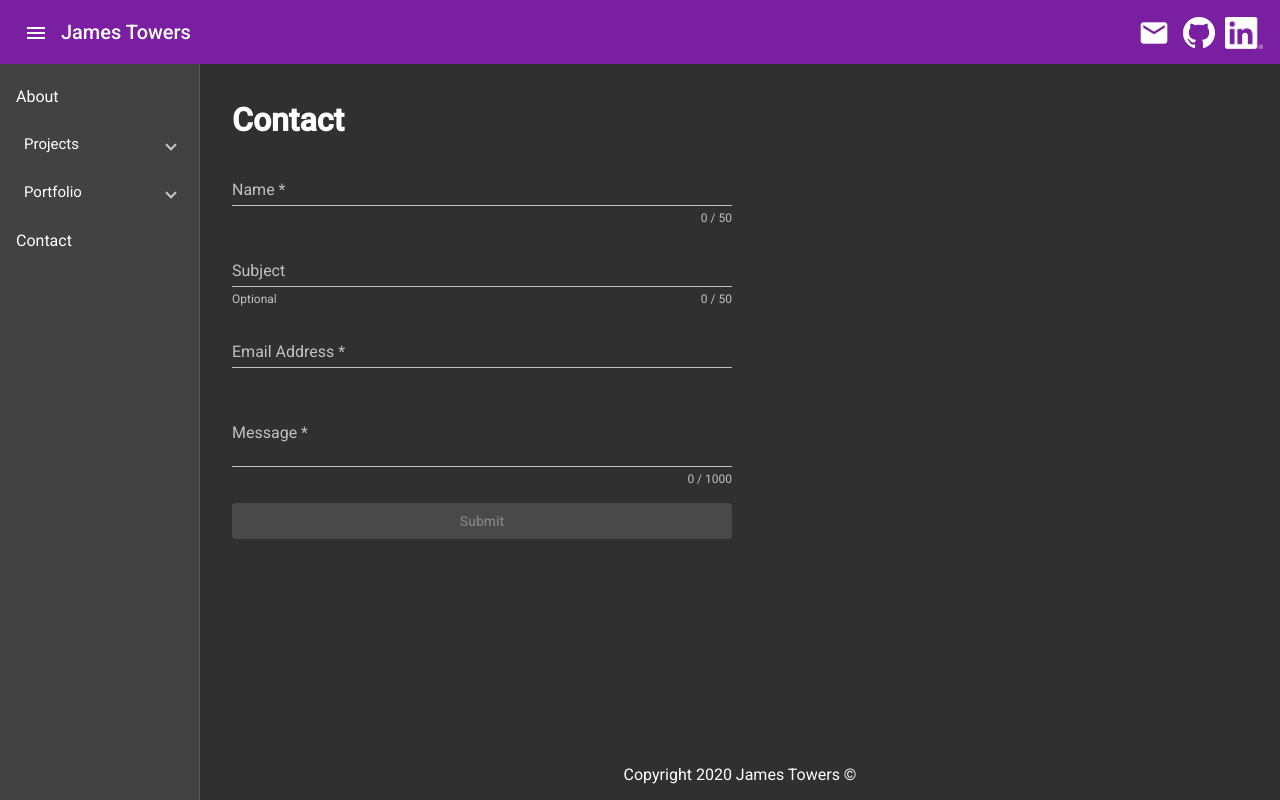
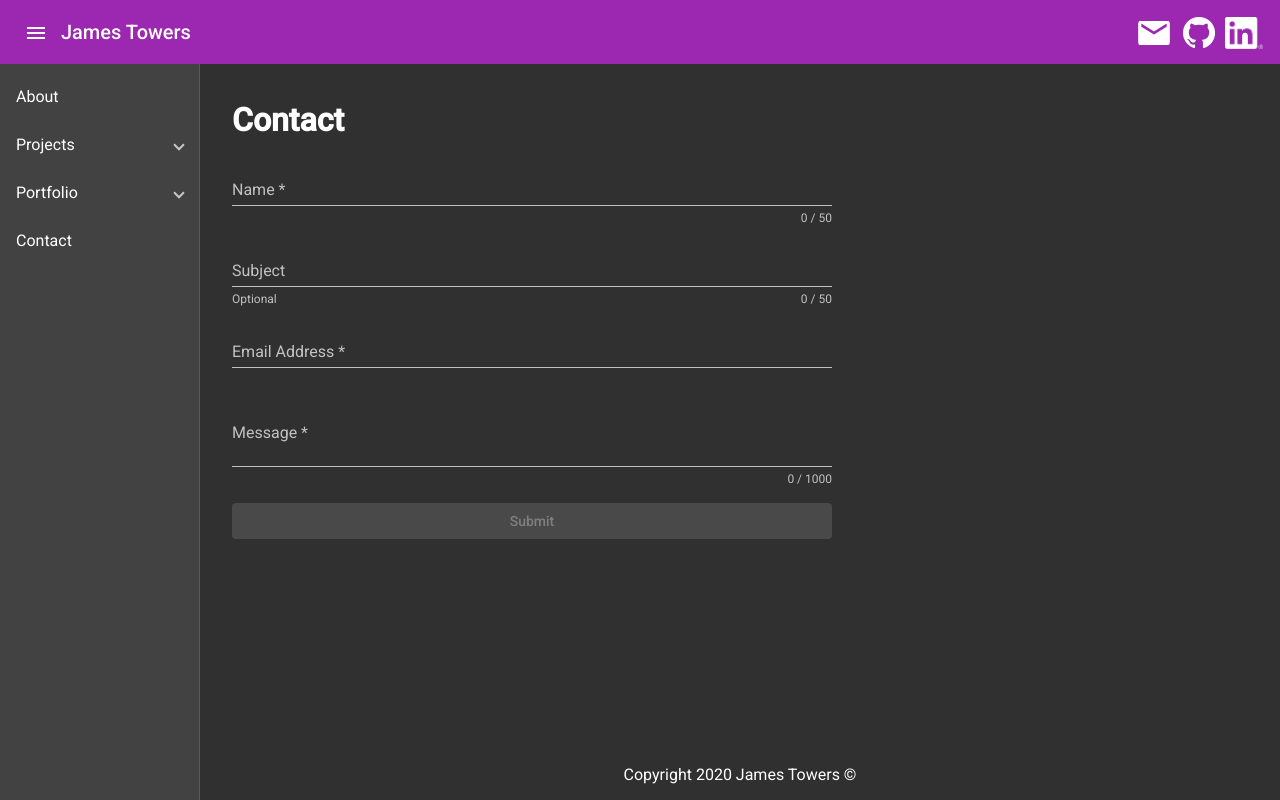
Before and after one commit to jamtowers/Website, an Angular app: page /contact in a window 1280 px wide. Built offline with nearby package versions, Linux system fonts and the light colour scheme.

Commit message:
Updated Styling

```diff
--- a/angular.json
+++ b/angular.json
@@ -30,8 +30,8 @@
               "src/php"
             ],
             "styles": [
-              "./node_modules/@angular/material/prebuilt-themes/purple-green.css",
-              "src/styles.scss"
+              "src/styles.scss",
+              "src/theming.scss"
             ],
             "scripts": []
           },
--- a/src/app/app.component.scss
+++ b/src/app/app.component.scss
@@ -26,7 +26,7 @@
 }
 
 .mailIcon{
-  width: 32px;
-  font-size: 32px;
+  width: 38px;
+  font-size: 38px;
   text-align: center;
 }
--- a/src/app/contact/contact.component.scss
+++ b/src/app/contact/contact.component.scss
@@ -2,7 +2,7 @@
   display: flex;
   flex-direction: column;
   min-width: 150px;
-  max-width: 500px;
+  max-width: 600px;
   width: 100%;
 }
 
--- a/src/styles.scss
+++ b/src/styles.scss
@@ -16,6 +16,21 @@ footer {
   text-align: center;
 }
 
-a {
-    color: lightblue;
+/// Angular Material Overrides
+// sidebar
+.mat-drawer-inner-container {
+
+  .mat-expansion-panel-header {
+    padding: 0 16px !important;
+    font-size: 16px;
+  }
+
+  .mat-expansion-panel-body {
+    padding: 0;
+
+    &>a>div {
+      padding: 0 24px !important;
+      font-size: 15px;
+    }
+  }
 }
--- /dev/null
+++ b/src/theme-mixins.scss
@@ -0,0 +1,30 @@
+@import '~@angular/material/theming';
+
+@mixin app-theme($theme) {
+  $primary: map-get($theme, primary);
+  $accent: map-get($theme, accent);
+
+  // Inline link colouring
+  a:not(.mat-list-item):not(.mat-button-base) {
+    color: mat-color($accent);
+
+    &:hover { // mouse over
+      color: mat-color($accent, lighter);
+    }
+
+    &:active { // during click
+      color: mat-color($accent, darker);
+    }
+  }
+}
+
+// typography editing isn't needed atm
+// @mixin app-typography($config) {
+//   a {
+//     font: {
+//       family: mat-font-family($config, body-1);
+//       size: mat-font-size($config, body-1);
+//       weight: mat-font-weight($config, body-1);
+//     }
+//   }
+// }
--- /dev/null
+++ b/src/theming.scss
@@ -0,0 +1,29 @@
+@import '~@angular/material/theming';
+@import './theme-mixins.scss';
+
+// Include the common styles for Angular Material.
+@include mat-core();
+
+// Define the default theme (same as the example above).
+$default-primary: mat-palette($mat-purple);
+$default-accent:  mat-palette($mat-green, A400, A200, A700);
+$default-warn:    mat-palette($mat-red);
+$default-theme:   mat-dark-theme($default-primary, $default-accent, $default-warn);
+
+// Include the default theme styles.
+@include angular-material-theme($default-theme);
+// Include theme styles for custom components.
+@include app-theme($default-theme);
+
+// Light theme
+$light-primary: mat-palette($mat-blue-grey);
+$light-accent:  mat-palette($mat-amber, A200, A100, A400);
+$light-warn:    mat-palette($mat-deep-orange);
+$light-theme:   mat-dark-theme($light-primary, $light-accent, $light-warn);
+
+// Include the alternative theme styles inside of a block with a CSS class. You can make this
+// CSS class whatever you want. In this example, any component inside of an element with
+// `.light-theme` will be affected by this alternate dark theme instead of the default theme.
+.light-theme {
+  @include angular-material-theme($light-theme);
+}
```
Also changed, not shown: src/app/about/about.component.scss (line endings or trailing spaces).
